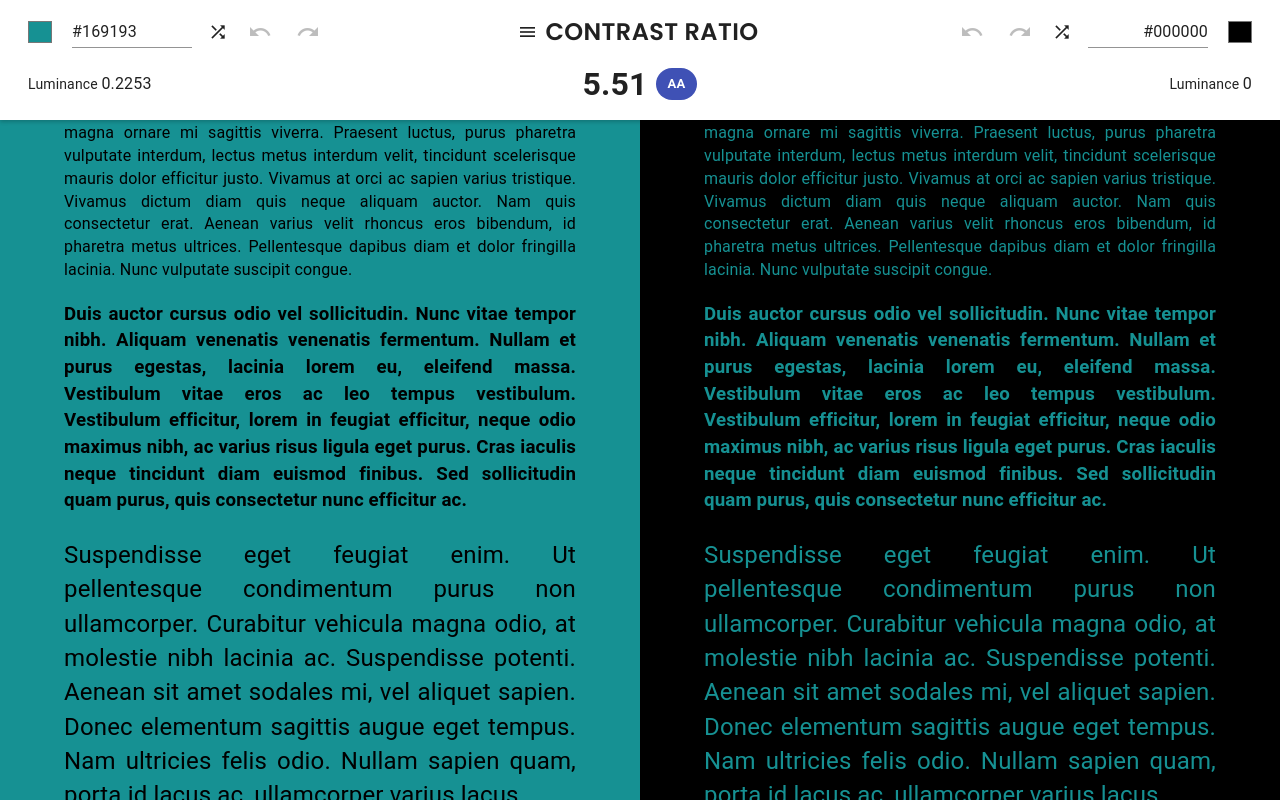
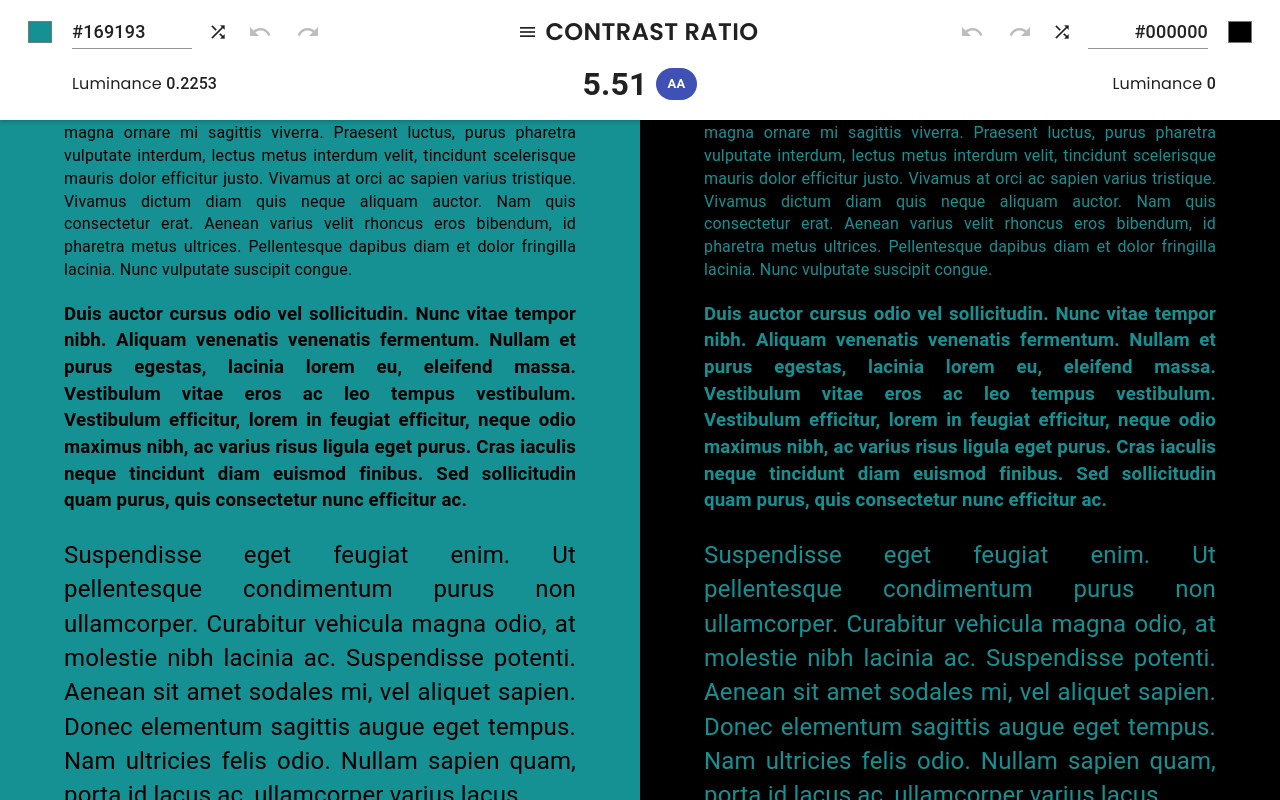
Before and after one commit to CeyandmeP/colorly, a React (Create React App) app: page /colorly/contrast in a window 1280 px wide. Built offline with nearby package versions, Linux system fonts and the light colour scheme.

Commit message:
Update input typography styles

```diff
--- a/src/components/ColorPicker.css
+++ b/src/components/ColorPicker.css
@@ -13,6 +13,9 @@
 }
 
 .color-picker__input {
+  font-weight: 500 !important;
+  font-size: 18px !important;
+  line-height: 24px !important;
   width: 120px;
 }
 
--- a/src/pages/ContrastRatio.js
+++ b/src/pages/ContrastRatio.js
@@ -50,7 +50,7 @@ const ContrastRatio = ({ baseColor, secondaryBaseColor }) => {
     <article className="page contrast-ratio">
       <ColorGroup layout="column">
         <PageHeader layout="space-between">
-          <span className="text-align-left margin-left-sm">
+          <span className="text-align-left margin-left-xxxl">
             {formatLuminance(_baseColor)}
           </span>
           <MaterialTooltip
@@ -88,7 +88,7 @@ const ContrastRatio = ({ baseColor, secondaryBaseColor }) => {
               />
             </span>
           </MaterialTooltip>
-          <span className="text-align-right margin-right-sm">
+          <span className="text-align-right margin-right-xxxl">
             {formatLuminance(_secondaryColor)}
           </span>
         </PageHeader>
--- a/src/styles/typography.css
+++ b/src/styles/typography.css
@@ -28,15 +28,26 @@
   font-family: var(--font-family-mono);
   font-size: 18px;
   line-height: 24px;
-  text-transform: lowercase;
 }
 
-.typography-hex,
-.typography-number {
+.typography-hex {
   font-family: var(--font-family-mono);
   font-size: 16px;
   line-height: 22px;
   text-transform: lowercase;
+}
+
+.typography-number {
+  font-family: var(--font-family-mono);
+  font-weight: 500;
+  font-size: 16px;
+  line-height: 22px;
+}
+
+.typography-number-label {
+  font-family: var(--font-family);
+  font-size: 16px;
+  line-height: 22px;
 }
 
 .typography-properties {
--- a/src/utils/format.js
+++ b/src/utils/format.js
@@ -33,7 +33,7 @@ export const formatLuminance = (color) => {
   const luminance = color.luminosity();
   return (
     <>
-      Luminance{' '}
+      <span className="typography-number-label margin-left-md">Luminance </span>
       <span className="typography-number">
         {Math.round((luminance + Number.EPSILON) * 10000) / 10000}
       </span>
```
